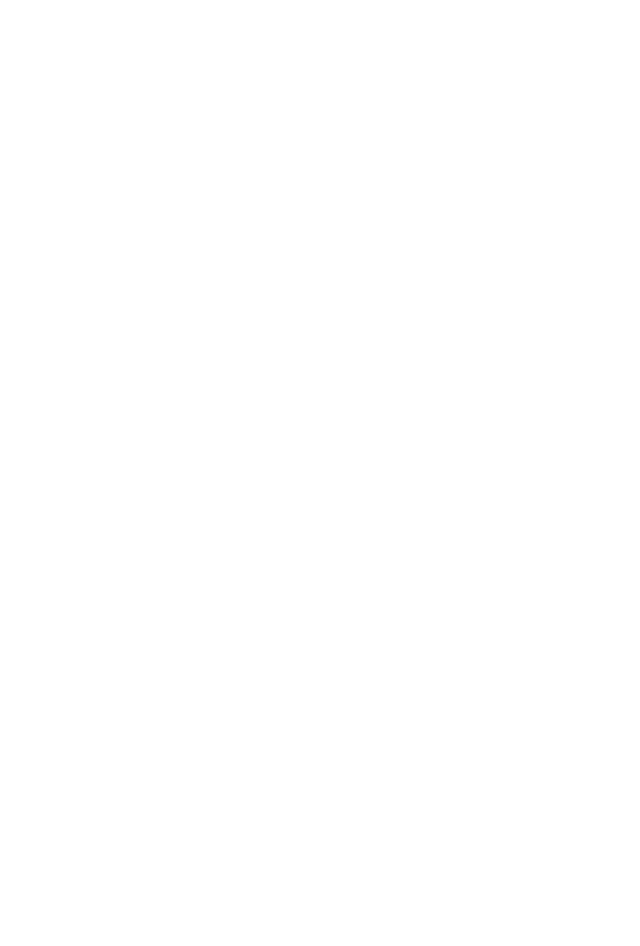
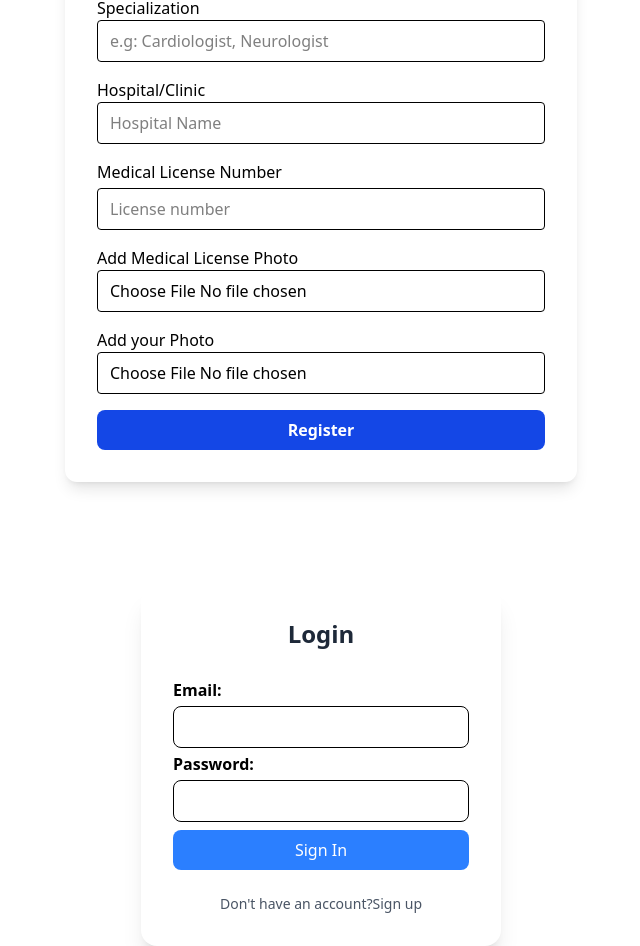
Before and after one commit to Kartiki23/CareConnect, a React (Vite) app in the folder frontend/: page / in a window 1280 px wide. Shown: the part 696-1642 px from the top of the page, without its empty margins (319-959 px from the left). Before the commit the page ends 800 px from the top, so only its background shows below. Built offline with nearby package versions, Linux system fonts and the light colour scheme.

Commit message:
Login form

```diff
--- a/frontend/src/App.jsx
+++ b/frontend/src/App.jsx
@@ -3,6 +3,9 @@ import ReactDOM from 'react';
 import { BrowserRouter } from 'react-router-dom';
 import Home from './publicAcces/Home';
 import Navbar from './publicAcces/Navbar';
+import DoctorRegistration from './DoctorFlow/DoctorRegistration';
+import Login from './publicAcces/Login';
+
 
 
 const App = ()=>{
@@ -10,6 +13,8 @@ const App = ()=>{
 return(
   <BrowserRouter>
     <Home />
+    <DoctorRegistration/>
+    <Login/>
   </BrowserRouter>
 );
 }
--- a/frontend/src/publicAcces/Login.jsx
+++ b/frontend/src/publicAcces/Login.jsx
@@ -1,11 +1,61 @@
-import React from 'react'
+import React, { useState } from 'react'
 
 const Login = () => {
+    const [email,setEmail] = useState("");
+    const [password, setPassword] = useState("");
+
+    const formSubmit = (e) =>{
+        e.preventDefault();
+
+        console.log("Form Submitted");
+        console.log("Email",email);
+        console.log("Password:",password);
+
+    }
   return (
-    <div>
+    <div className=" flex items-center justify-center mt-20">
 
-    </div>
+        <div className="bg-white p-8 rounded-2xl shadow-xl w-90 ">
+        <h2 className="text-2xl font-bold text-center text-gray-800 mb-6">Login</h2>
+
+        <form onSubmit={formSubmit}>
+            <div className="font-semibold text-1xl pt-1">
+                Email:
+                <input type="email"
+                value={email}
+                name='email'
+                onChange={(e) => setEmail(e.target.value)}
+                className="w-full mt-1 px-4 py-2 border rounded-lg " />
+            </div>
+
+            <div className="font-semibold text-1xl pt-1">
+                Password:
+                <input type="password"
+                value={password}
+                name='password'
+                onChange={(e) => setPassword(e.target.value)}
+                className="w-full mt-1 px-4 py-2 border rounded-lg " />
+            </div>
+
+            <div className="flex items-center justify-between pt-1">
+
+            </div>
+
+            <div className="pt-1">
+                <button type="submit"className="w-full bg-blue-500 text-white py-2 rounded-lg hover:bg-blue-600 transition duration-300">
+                Sign In
+                </button>
+            </div>
+        </form>
+
+        <p className="text-sm text-center text-gray-600 mt-6">
+           Don't have an account?
+           <a href="#">Sign up</a>
+        </p>
+  </div>
+
+</div>
   )
 }
 
-export default Login
+export default Login;
```
